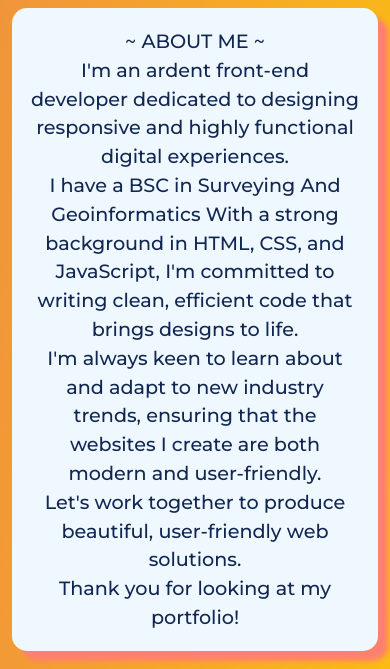
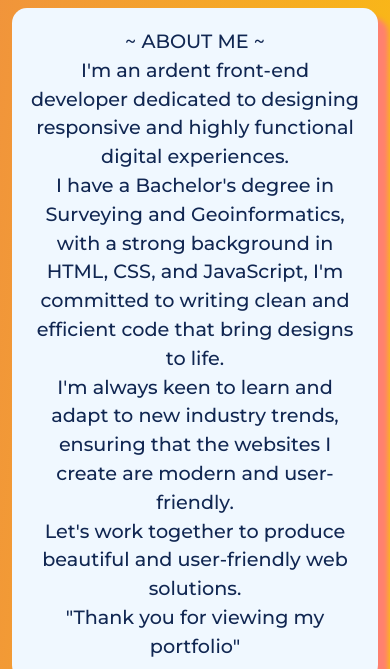
Before and after one commit to lamiodi/lamiodi.github.io, a plain HTML site: page index.html in a window 390 px wide. Shown: the part 540-1209 px from the top of the page. Drawn offline with nearby package versions, Linux system fonts and the light colour scheme; a web font is replaced by a local one.

Commit message:
Update index.html

```diff
--- a/index.html
+++ b/index.html
@@ -62,7 +62,7 @@
         width: 100%;
         height: 100%;
          background: transparent;
-        backdrop-filter: blur(50px);
+        backdrop-filter: blur(4em);
         z-index: -1;
 
     }
@@ -164,8 +164,7 @@
             left: 0;
             width: 100%;
             height: 0;
-            background: transparent;
-            backdrop-filter: blur(20px);
+            backdrop-filter: blur(3em);
             box-shadow: 0px 1px 1px #112752f2;
             overflow: hidden;
             transition: 0.3s ease;
@@ -1061,10 +1060,10 @@ nav label{
         <div id="about" class="hoverable">
              <p class="first">~ ABOUT ME ~</p>
              <p>I'm an ardent front-end developer dedicated to designing responsive and highly functional digital experiences.</p>
-             <p>I have a BSC in Surveying And Geoinformatics With a strong background in HTML, CSS, and JavaScript, I'm committed to writing clean, efficient code that brings designs to life.</p>
-             <p> I'm always keen to learn about and adapt to new industry trends, ensuring that the websites I create are both modern and user-friendly.</p>
-             <p>Let's work together to produce beautiful, user-friendly web solutions.</p>
-             <p>Thank you for looking at my portfolio!</p>
+             <p>I have a Bachelor's degree in Surveying and Geoinformatics, with a strong background in HTML, CSS, and JavaScript, I'm committed to writing clean and efficient code that bring designs to life.</p>
+             <p> I'm always keen to learn and adapt to new industry trends, ensuring that the websites I create are modern and user-friendly.</p>
+             <p>Let's work together to produce beautiful and user-friendly web solutions.</p>
+             <p>"Thank you for viewing my portfolio"</p>
 
 
         </div>
```
